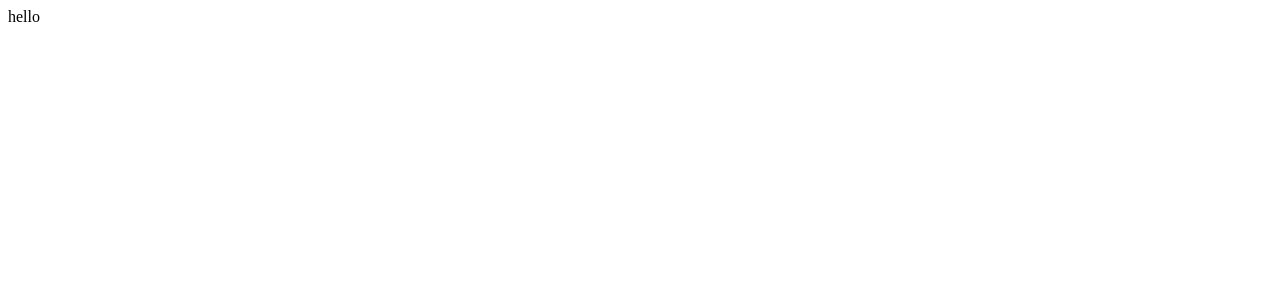
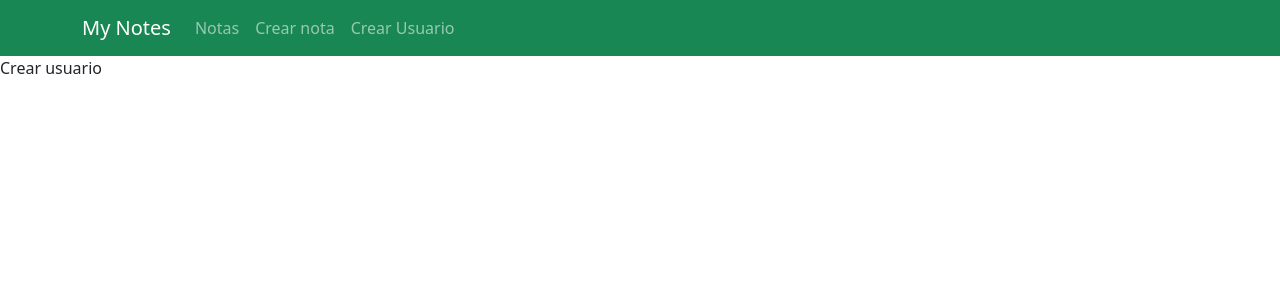
Before and after one commit to ethanial1/Notes, a React (Create React App) app in the folder frontend/: page /user in a window 1280 px wide. Shown: the top 300 px of the page. Built offline with nearby package versions, Linux system fonts and the light colour scheme; no server answers; the HTML template or start-up script is replaced by a standard one.

Commit message:
Peticiones http mediante axios, estilos de los componentes

```diff
--- a/frontend/package.json
+++ b/frontend/package.json
@@ -6,8 +6,10 @@
     "@testing-library/jest-dom": "^5.14.1",
     "@testing-library/react": "^11.2.7",
     "@testing-library/user-event": "^12.8.3",
+    "axios": "^0.21.1",
     "react": "^17.0.2",
     "react-dom": "^17.0.2",
+    "react-router-dom": "^5.2.0",
     "react-scripts": "4.0.3",
     "web-vitals": "^1.1.2"
   },
--- a/frontend/src/App.js
+++ b/frontend/src/App.js
@@ -1,10 +1,19 @@
-import './App.css';
+import { BrowserRouter as Router, Route } from 'react-router-dom';
+import Navigation from './components/Navigation';
+import NotesList from './components/NotesList';
+import CreateUser from './components/CreateUser';
+import CreateNoteForme from './components/CreateNoteForme';
 
 function App() {
   return (
-    <div>
-      hello
-    </div>
+    <Router>
+      <link href="https://cdn.jsdelivr.net/npm/bootstrap@5.1.0/dist/css/bootstrap.min.css" rel="stylesheet" integrity="sha384-KyZXEAg3QhqLMpG8r+8fhAXLRk2vvoC2f3B09zVXn8CA5QIVfZOJ3BCsw2P0p/We" crossorigin="anonymous"></link>
+      <Navigation/>
+      <Route path="/" exact component={NotesList}/>
+      <Route path="/edit/:id" component={CreateNoteForme}/>
+      <Route path="/create" component={CreateNoteForme}/>
+      <Route path="/user" component={CreateUser}/>
+    </Router>
   );
 }
 
--- a/frontend/src/components/CreateNoteForme.js
+++ b/frontend/src/components/CreateNoteForme.js
@@ -0,0 +1,11 @@
+import React, { Component } from 'react'
+
+export default class CreateNoteForme extends Component {
+    render() {
+        return (
+            <div>
+                create Notes
+            </div>
+        )
+    }
+}
--- a/frontend/src/components/CreateUser.js
+++ b/frontend/src/components/CreateUser.js
@@ -0,0 +1,24 @@
+import React, { Component } from 'react'
+import axios from 'axios';
+
+export default class CreateUser extends Component {
+
+    state = {
+        users: []
+    }
+
+    async componentDidMount(){
+        // hacemos una petición con axios
+        const res = await axios.get('http://localhost:4000/api/users');
+        this.setState({users: res.data})
+
+    }
+
+    render() {
+        return (
+            <div>
+                Crear usuario
+            </div>
+        )
+    }
+}
--- a/frontend/src/components/Navigation.js
+++ b/frontend/src/components/Navigation.js
@@ -0,0 +1,30 @@
+import React, { Component } from 'react'
+import { Link } from 'react-router-dom';
+
+export default class Navigation extends Component {
+    render() {
+        return (
+            <nav className="navbar navbar-expand-lg navbar-dark bg-success ">
+                    <div className="container">
+                        <Link className="navbar-brand" to="/">My Notes</Link>
+                        <button className="navbar-toggler" type="button" data-bs-toggle="collapse" data-bs-target="#navbarNav" aria-controls="navbarNav" aria-expanded="false" aria-label="Toggle navigation">
+                            <span className="navbar-toggler-icon"></span>
+                        </button>
+                        <div className="collapse navbar-collapse" id="navbarNav">
+                            <ul className="navbar-nav ml-auto">
+                                <li className="nav-item">
+                                    <Link className="nav-link" to="/">Notas</Link>
+                                </li>
+                                <li className="nav-item">
+                                    <Link className="nav-link" to="/edit/:id">Crear nota</Link>
+                                </li>
+                                <li className="nav-item">
+                                    <Link className="nav-link" to="/user">Crear Usuario</Link>
+                                </li>
+                            </ul>
+                        </div>
+                    </div>
+            </nav>
+        )
+    }
+}
--- a/frontend/src/components/NotesList.js
+++ b/frontend/src/components/NotesList.js
@@ -0,0 +1,11 @@
+import React, { Component } from 'react'
+
+export default class NotesList extends Component {
+    render() {
+        return (
+            <div>
+                Notes list
+            </div>
+        )
+    }
+}
```
Also changed, not shown: 1 other file (tests, documents, lock files or other folders).
